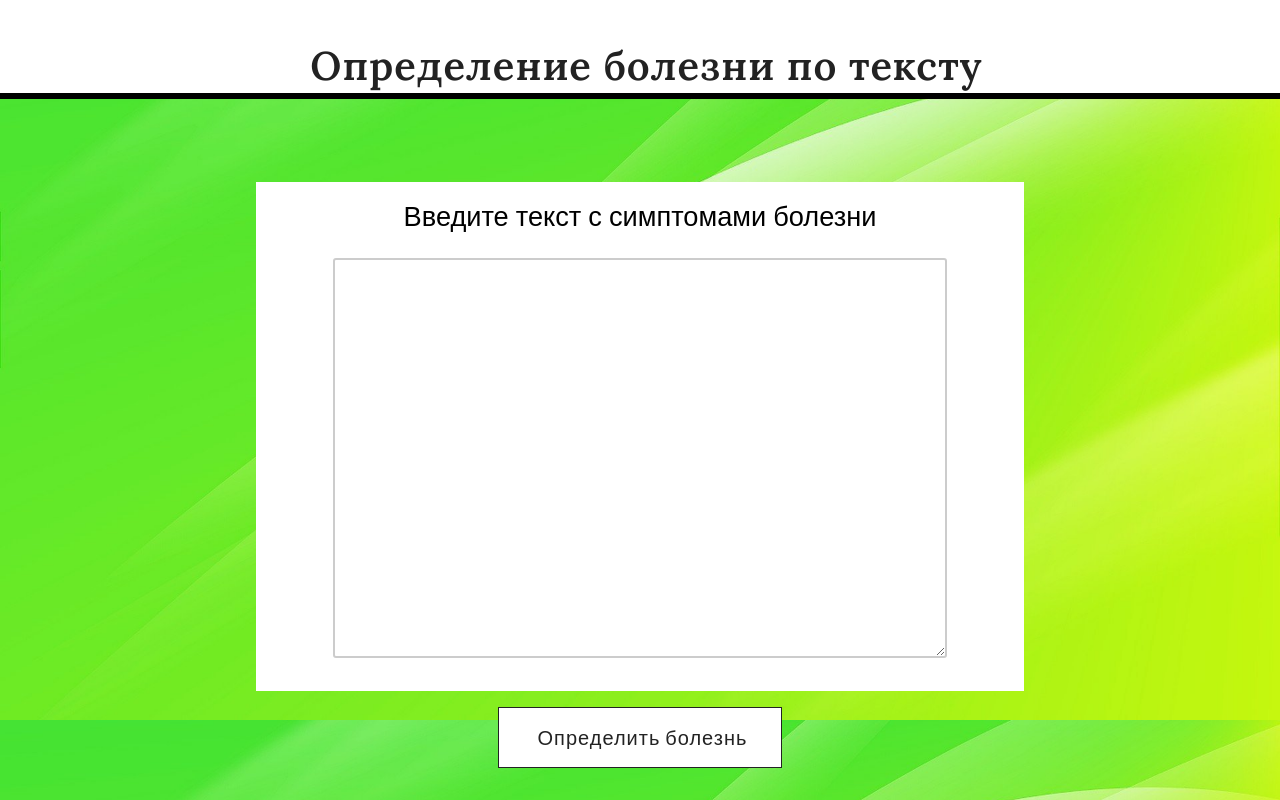
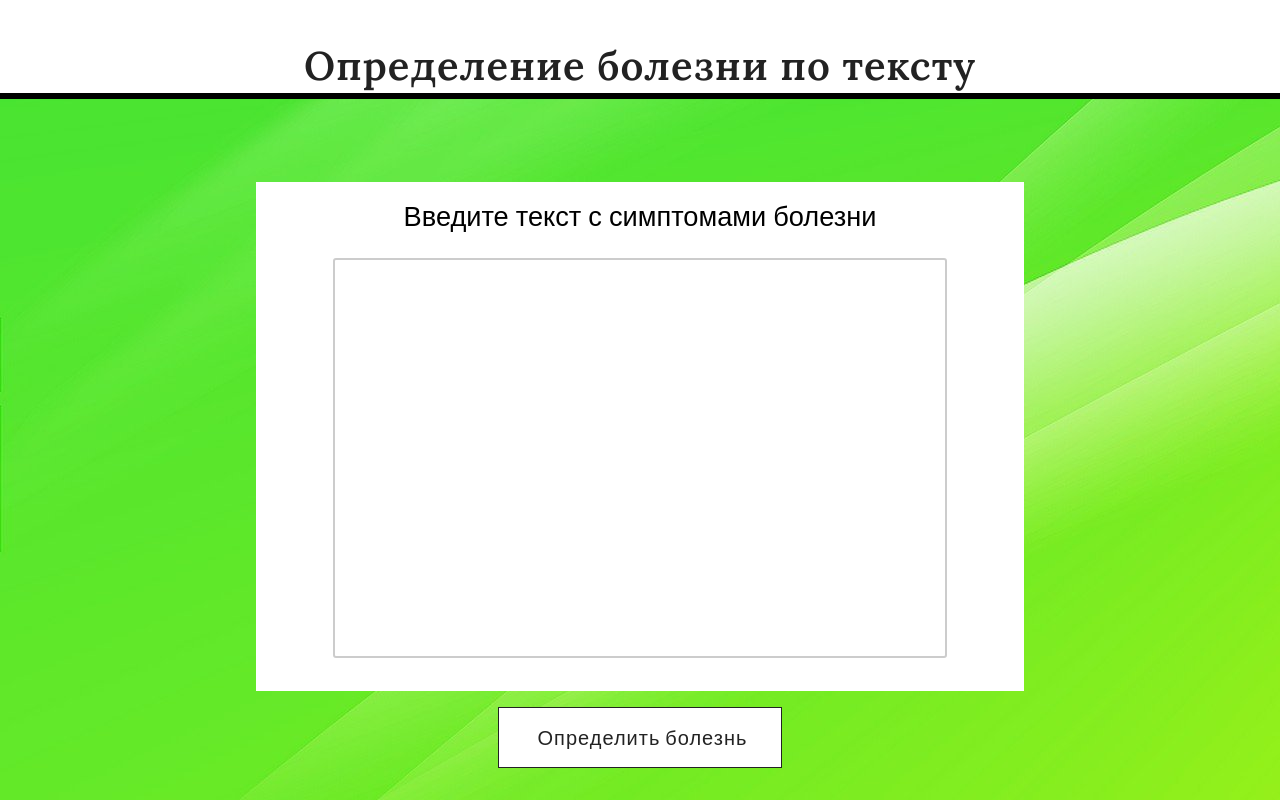
Before and after one commit to goodmot/diplom, a Flask app: page / in a window 1280 px wide. Run offline with Flask 2, Linux system fonts and the light colour scheme.

Commit message:
Fixed styles

```diff
--- a/src/web/static/hf.css
+++ b/src/web/static/hf.css
@@ -40,13 +40,12 @@ body {
   margin: 0;
   padding:0;
   text-align: center;
-  background-size: 100%;
 }
 
 header{
 	background-color:rgb(255, 255, 255);
 	width:100%;
-	padding:0.5%;
+	padding: 0.5% 0;
 	border-bottom:6px solid #000000;
 	height: 80px;
 	text-align: center;
@@ -139,4 +138,6 @@ input[type=submit] {
    color: #222222;
    font-family: 'PT Serif', serif;
    font-size:    130%;
+   resize: none;
+   overflow-x: auto;
 }
```
